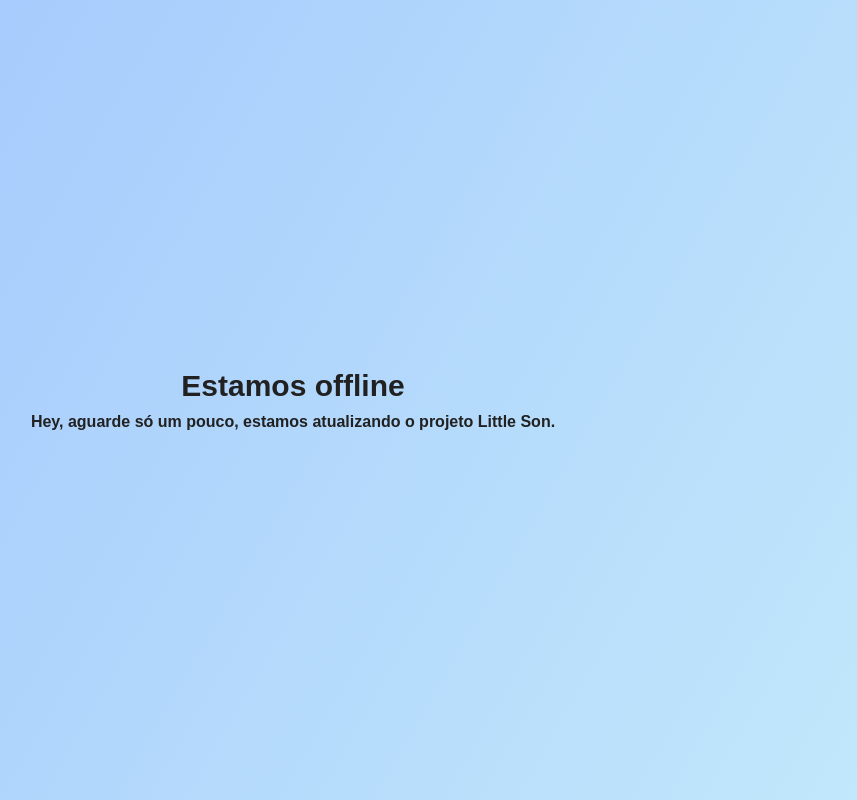
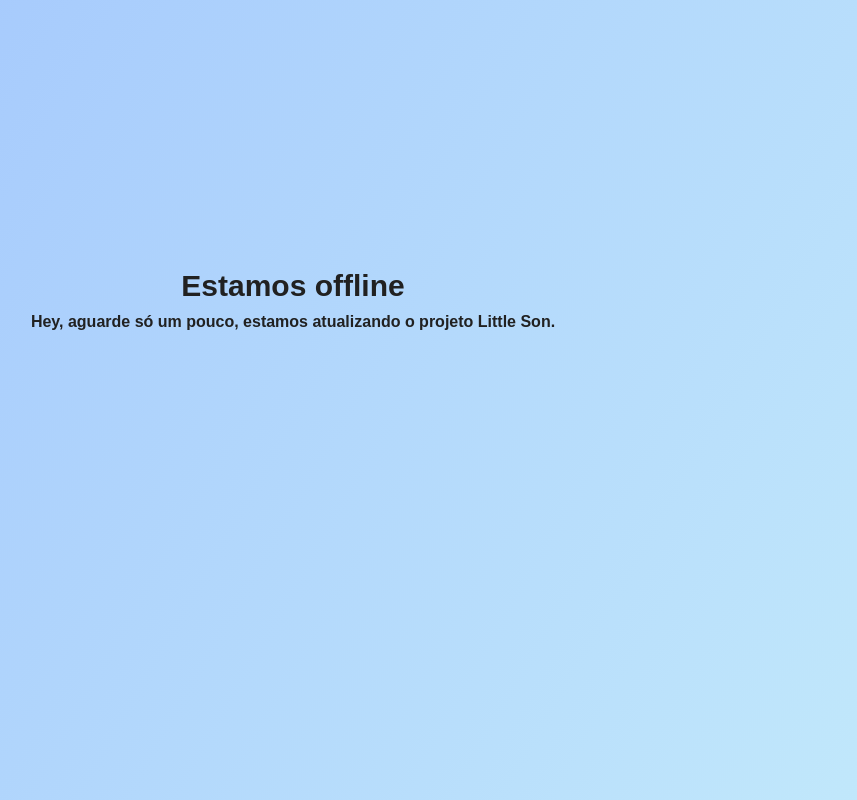
Before and after one commit to Little-Son/site_littleson, a Next.js app: page / in a window 1280 px wide. Shown: the whole page, without its empty margins (347-1204 px from the left). Built offline with nearby package versions, Linux system fonts and the light colour scheme.

Commit message:
fix: fix styles

```diff
--- a/pages/index.js
+++ b/pages/index.js
@@ -24,7 +24,7 @@ const GlobalStyle = createGlobalStyle`
 
 const Info = styled.section`
     width:100vw;
-    height:100vh;
+    min-height:100vh;
     color:#212121;
     display:flex;
     flex-direction:column;
@@ -47,8 +47,7 @@ const Info = styled.section`
 `
 
 const Ads = styled.div`
-    position:absolute;
-    bottom:5vh;
+    margin-top:4rem;
     width:90vw;
     height:20vh;
 `
```
